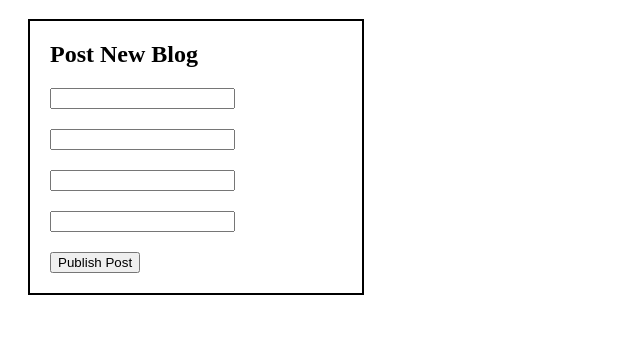
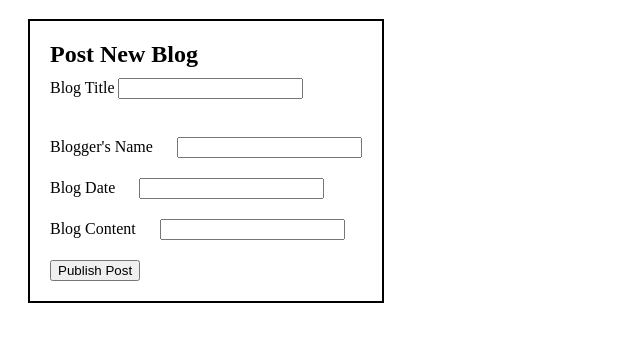
Before and after one commit to kirkw22/Blog-Project-using-Vue, a website: page index.html in a window 1280 px wide. Shown: the part 89-430 px from the top of the page, without its empty margins (0-640 px from the left). Drawn offline with nearby package versions, Linux system fonts and the light colour scheme.

Commit message:
Update index.html

```diff
--- a/index.html
+++ b/index.html
@@ -42,9 +42,13 @@
 
         <div id='blogPostCreation'>
             <h2>Post New Blog</h2>
-            <input v-model='title'><br>
+           <div><label>Blog Title</label>
+            <input v-model='title'></div> <br>
+            <label>Blogger's Name</label>
             <input v-model='username'><br>
+            <label>Blog Date</label>
             <input v-model='date'><br>
+            <label>Blog Content</label>
             <input v-model='content'><br>
             <button v-on:click='publishPost'>Publish Post</button>
         </div>
```
